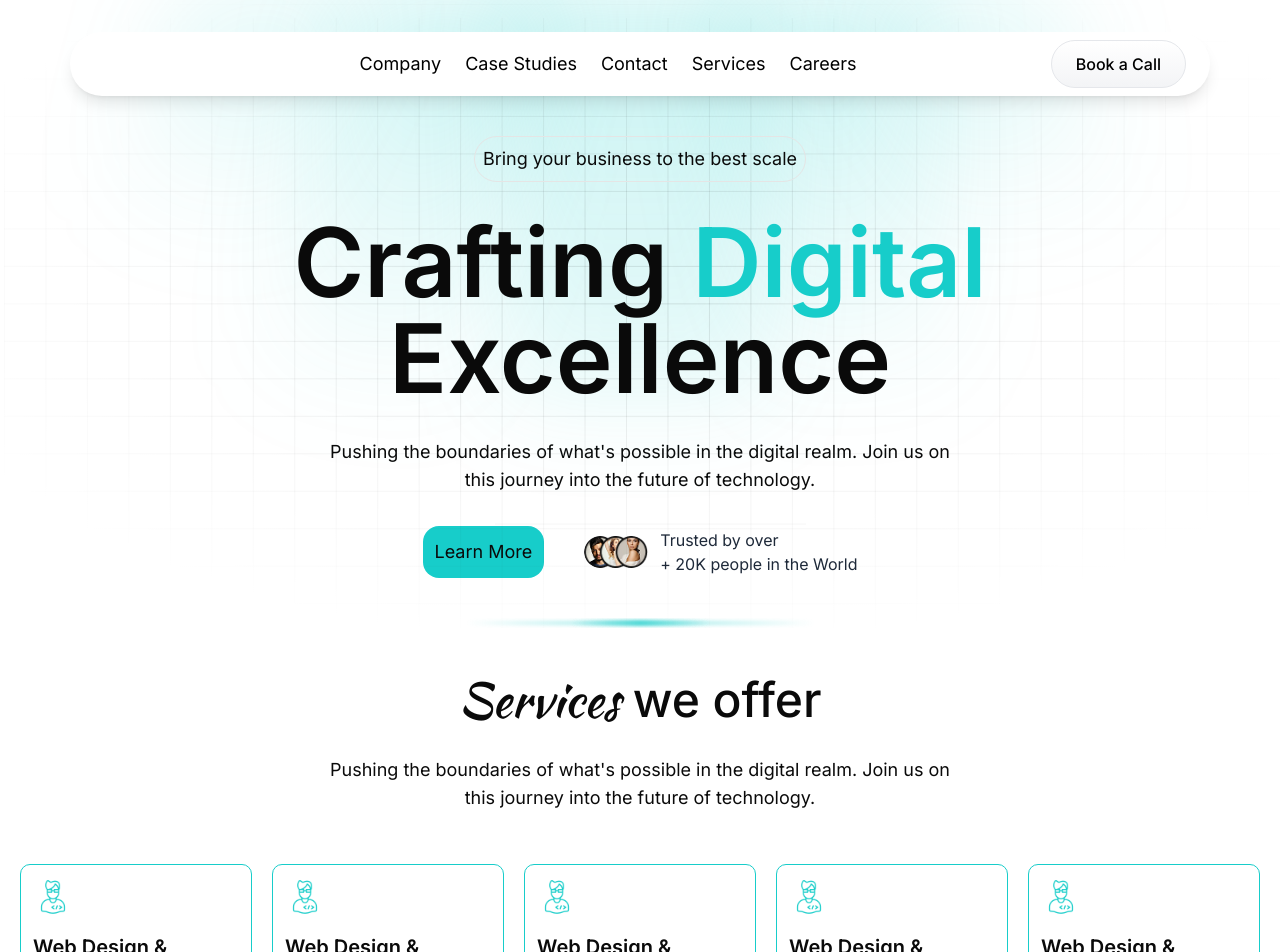
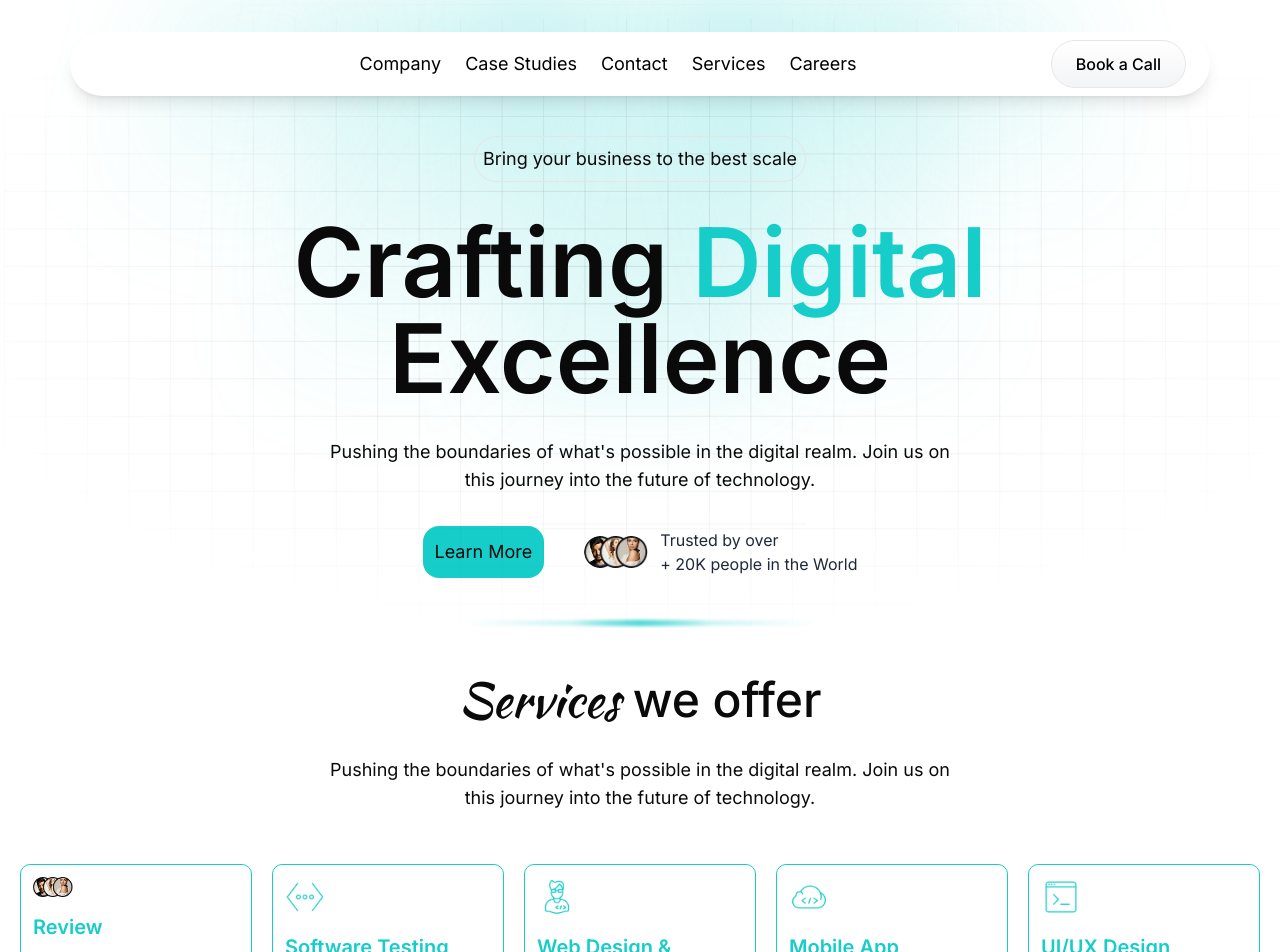
Before and after one commit to Roshen-Perera/ceylon-developers-portfolio, a Next.js app: page / in a window 1280 px wide. Shown: the top 952 px of the page. Built offline with nearby package versions, Linux system fonts and the light colour scheme.

Commit message:
Update ServiceCard component with correct service titles and icons for accuracy

```diff
--- a/components/serviceCard.tsx
+++ b/components/serviceCard.tsx
@@ -7,15 +7,15 @@ const ServiceCard = () => {
   const [services] = useState([
     {
       id: 1,
-      icon: "/assets/icons/web.gif",
-      title: "Web Design & Development",
+      icon: "/assets/icons/review.jpg",
+      title: "Review",
       description:
         "A Website is an extension of yourself and we can help you to express it properly. Your website is your number one marketing asset because we live in a digital age.",
     },
     {
       id: 2,
-      icon: "/assets/icons/web.gif",
-      title: "Web Design & Development",
+      icon: "/assets/icons/testing.gif",
+      title: "Software Testing Service",
       description:
         "A Website is an extension of yourself and we can help you to express it properly. Your website is your number one marketing asset because we live in a digital age.",
     },
@@ -28,15 +28,15 @@ const ServiceCard = () => {
     },
     {
       id: 4,
-      icon: "/assets/icons/web.gif",
-      title: "Web Design & Development",
+      icon: "/assets/icons/mobile.gif",
+      title: "Mobile App Development",
       description:
         "A Website is an extension of yourself and we can help you to express it properly. Your website is your number one marketing asset because we live in a digital age.",
     },
     {
       id: 5,
-      icon: "/assets/icons/web.gif",
-      title: "Web Design & Development",
+      icon: "/assets/icons/ui.gif",
+      title: "UI/UX Design",
       description:
         "A Website is an extension of yourself and we can help you to express it properly. Your website is your number one marketing asset because we live in a digital age.",
     },
@@ -55,7 +55,7 @@ const ServiceCard = () => {
             width={40}
             height={40}
           />
-          <p className="text-xl font-semibold">{service.title}</p>
+          <p className="text-xl font-semibold text-[#17CDCA]">{service.title}</p>
           <p className="text-lg">{service.description}</p>
         </div>
       ))}
```
